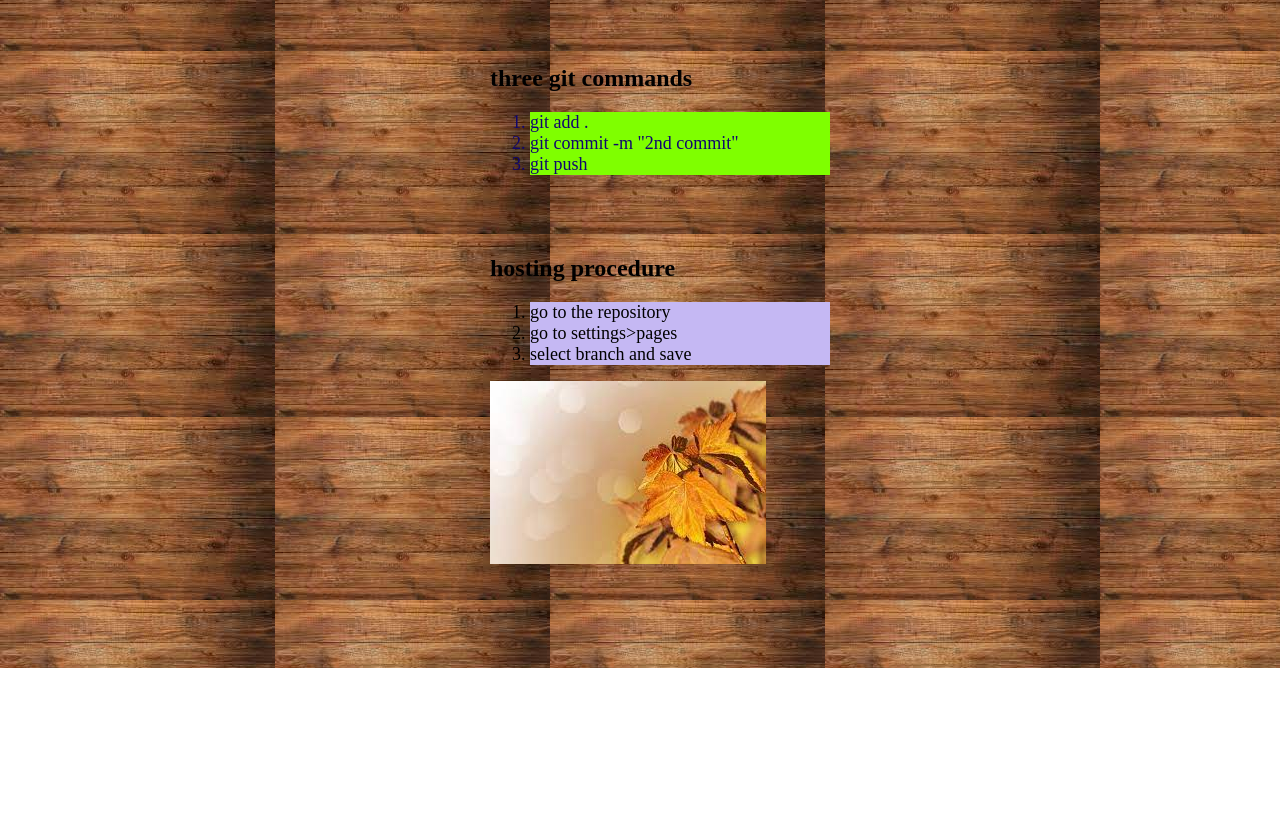
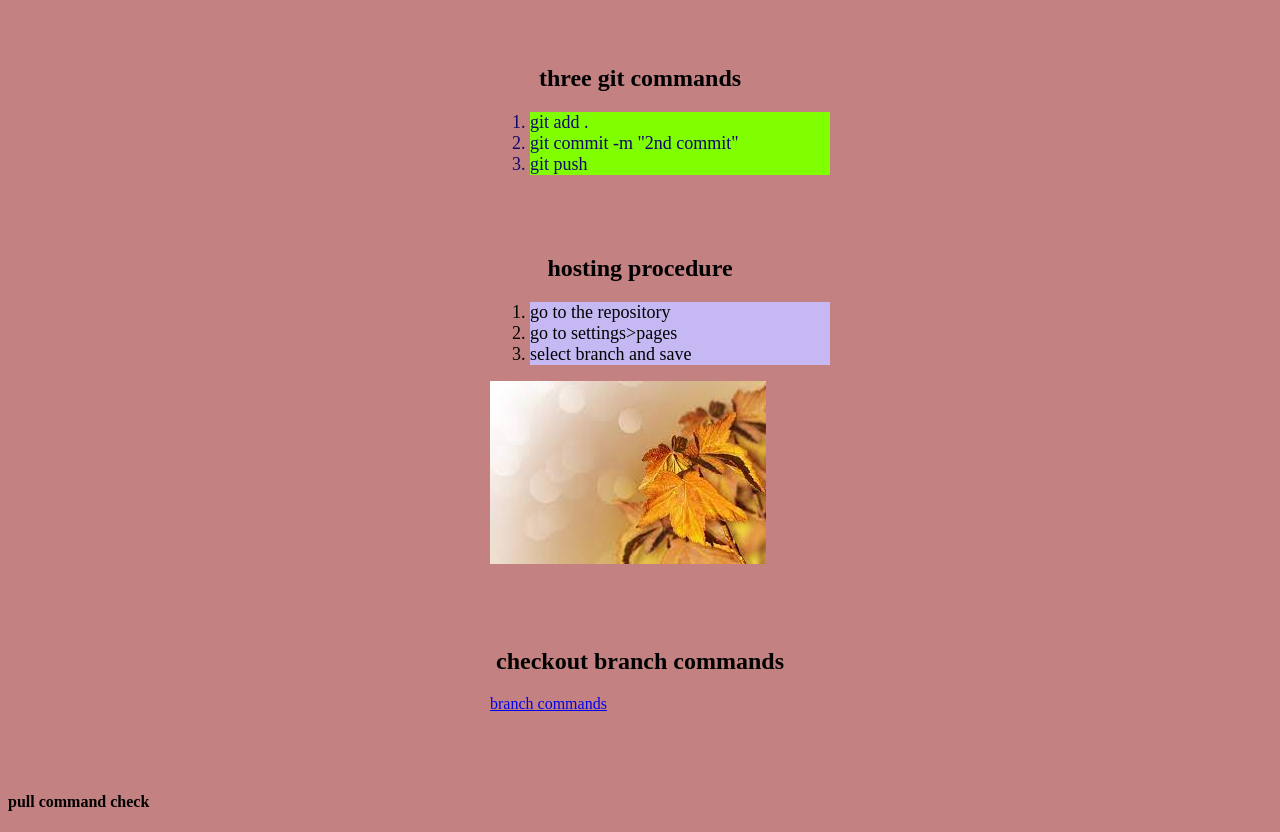
Before and after one commit to iffat04/practice_revision, a plain HTML site: page index.html in a window 1280 px wide. Shown: the part 132-964 px from the top of the page. Before the commit the page ends 800 px from the top, so only its background shows below. Drawn offline with Linux system fonts and the light colour scheme.

Commit message:
checking pull

```diff
--- a/index.html
+++ b/index.html
@@ -7,7 +7,7 @@
     <title>my frst github repogit init</title>
     <link rel="stylesheet" href="style\style.css";>
 </head>
-<body background="style\download.jpg">
+<body style="background-color: rgb(196, 129, 129);">
     <h1>merge new branch gittu</h1>
     <h1>modify after 1st commit</h1>
 
@@ -31,5 +31,10 @@
         </ol>
         <img src="style/pata.jpg" alt="">
     </div>
+    <div class= "div_list">
+        <h2>checkout branch commands</h2>
+        <a href="https://github.com/joshnh/Git-Commands">branch commands</a>
+    </div>
+    <h4>pull command check</h4>
 </body>
 </html>
--- a/style/style.css
+++ b/style/style.css
@@ -16,6 +16,15 @@ h1{
     text-align: center;
 }
 
+h2{
+    text-align: center;
+}
+
+a{
+    text-align: center;
+    font-size: medium;
+}
+
 .div_list{
 
     margin: 80px auto;
```
